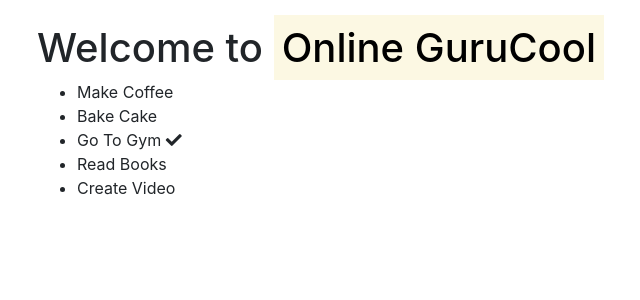
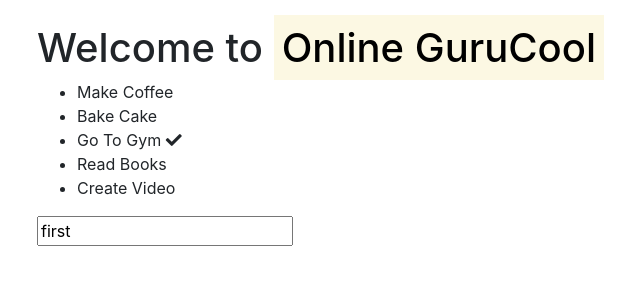
Before and after one commit to onlinegurucool/react-js-tutorial, a React (Create React App) app: page / in a window 1280 px wide. Shown: the top 300 px of the page, without its empty margins (48-688 px from the left). Built offline with nearby package versions, Linux system fonts and the light colour scheme.

Commit message:
useEffect video created

```diff
--- a/src/Components/TodoList.js
+++ b/src/Components/TodoList.js
@@ -1,4 +1,4 @@
-import React, { useState } from "react";
+import React, { useState, useEffect } from "react";
 
 const TodoList = () => {
     let [todoList, setTodoList] = useState([
@@ -28,23 +28,39 @@ const TodoList = () => {
             status: false,
         },
     ]);
+    let [input, setInput] = useState("first");
+
+    useEffect(() => {
+        console.log(todoList);
+        return () => {
+            console.log("component hide")
+        }
+    }, [todoList]);
+
+    useEffect(() => {
+        console.log(input)
+    },[input])
 
     const markDone = (index) => {
         let newState = [...todoList];
         newState[index].status = true;
         setTodoList(newState);
-    }
+    };
     return (
+        <>
             <ul>
                 {todoList.map((t, ti) => {
                     return (
                         <li key={t.id} onClick={() => markDone(ti)}>
                             {" "}
-                        {t.todo} {t.status && <i className="fa fa-check"></i>}{" "}
+                            {t.todo}{" "}
+                            {t.status && <i className="fa fa-check"></i>}{" "}
                         </li>
                     );
                 })}
             </ul>
+            <input onChange={(e) => setInput(e.target.value)} value={input} />
+        </>
     );
 };
 
```
Lines whose indentation alone changed are shown as unchanged.
